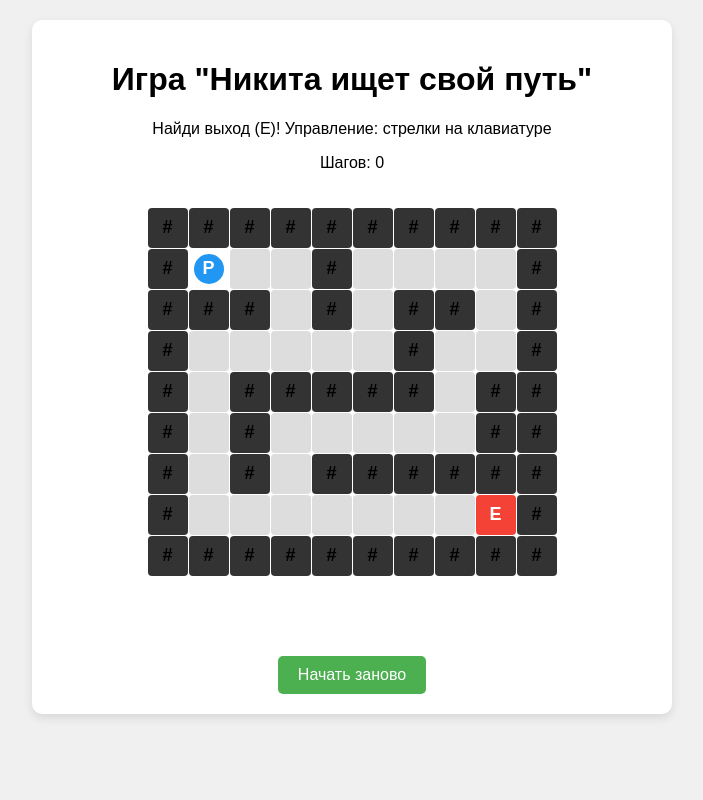
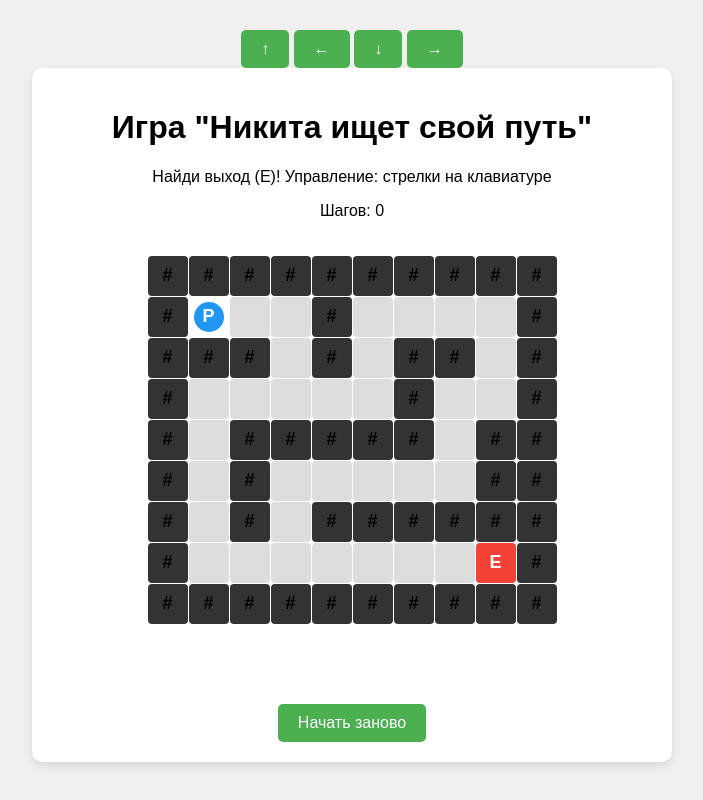
Before and after one commit to Normanramm/Nikita_labirint, a plain HTML site: page index.html in a window 1280 px wide. Shown: the whole page, without its empty margins (288-991 px from the left). Drawn offline with Linux system fonts and the light colour scheme.

Commit message:
Update index.html

```diff
--- a/index.html
+++ b/index.html
@@ -6,6 +6,13 @@
   <title>Лабиринт</title>
   <link rel="stylesheet" href="style.css" />
 </head>
+<!-- Управление для мобильных устройств -->
+<div class="mobile-controls">
+  <button id="up" class="ctrl-btn">↑</button>
+  <button id="left" class="ctrl-btn">←</button>
+  <button id="down" class="ctrl-btn">↓</button>
+  <button id="right" class="ctrl-btn">→</button>
+</div>
 <body>
   <div class="container">
     <h1>Игра "Никита ищет свой путь"</h1>
```
